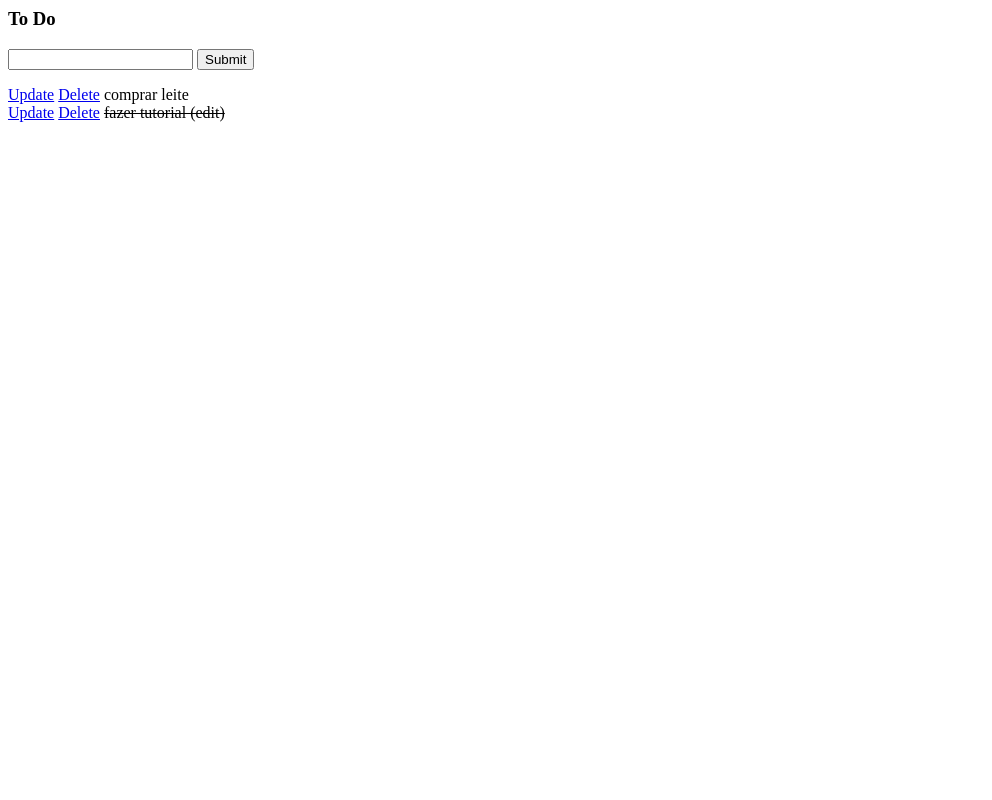
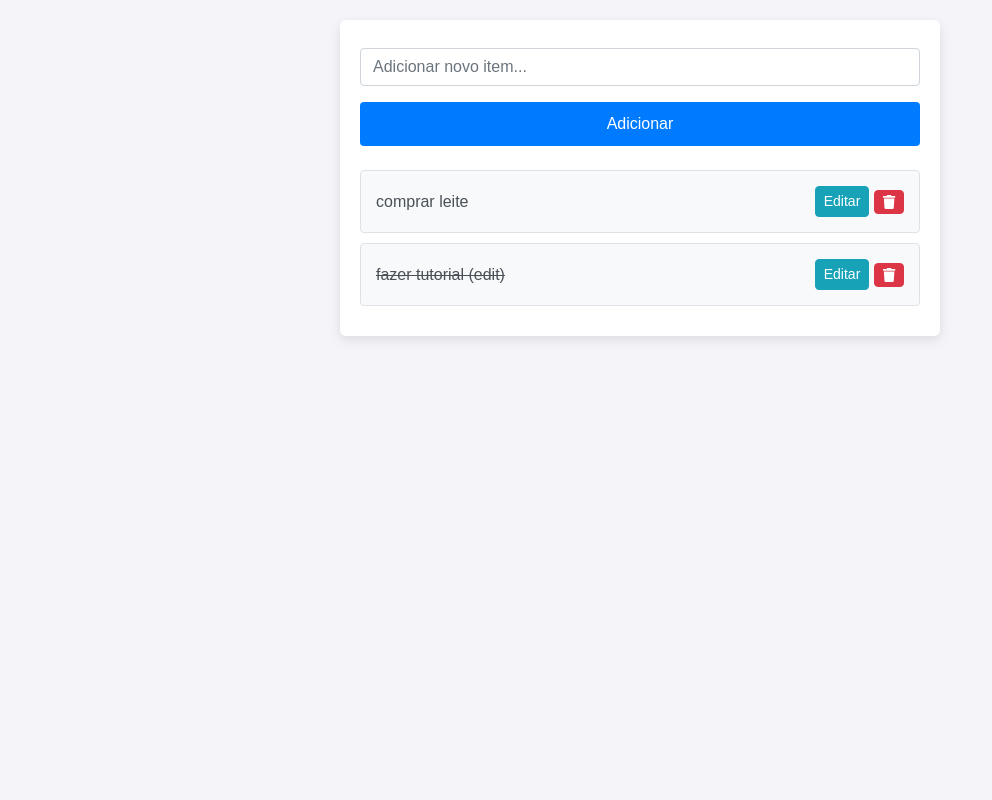
Before and after one commit to FelipeSeleme/DjangoTodoApp, a Django app: page / in a window 1280 px wide. Shown: the whole page, without its empty margins (0-992 px from the left). Run offline with Django 5.2, Linux system fonts and the light colour scheme; data comes from the database, SQL or seed files in the repository; both versions use the stored data as it was after the commit; some libraries are stand-ins or nearby versions.

Commit message:
visual upgrade

```diff
--- a/tasks/templates/tasks/list.html
+++ b/tasks/templates/tasks/list.html
@@ -1,19 +1,140 @@
-<h3>To Do</h3>
+<link
+	rel="stylesheet"
+	href="https://stackpath.bootstrapcdn.com/bootstrap/4.3.1/css/bootstrap.min.css"
+	integrity="sha384-ggOyR0iXCbMQv3Xipma34MD+dH/1fQ784/j6cY/iJTQUOhcWr7x9JvoRxT2MZw1T"
+	crossorigin="anonymous"
+/>
 
+<style>
+	body {
+		background-color: #f4f4f9;
+		color: #333;
+		font-family: Arial, sans-serif;
+	}
+
+	input {
+		width: 100%;
+		padding: 12px 20px;
+		margin: 8px 0;
+		box-sizing: border-box;
+		border: 1px solid #ccc;
+		border-radius: 4px;
+	}
+
+	input::placeholder {
+		color: #888;
+	}
+
+	.submit {
+		background-color: #007bff;
+		color: #fff;
+		border: none;
+		border-radius: 4px;
+		padding: 10px;
+		cursor: pointer;
+	}
+
+	.submit:hover {
+		background-color: #0056b3;
+	}
+
+	.center-column {
+		width: 600px;
+		margin: 20px auto;
+		padding: 20px;
+		background-color: #fff;
+		border-radius: 6px;
+		box-shadow: 0px 4px 12px rgba(0, 0, 0, 0.1);
+	}
+
+	.item-row {
+		display: flex;
+		justify-content: space-between;
+		align-items: center;
+		background-color: #f8f9fa;
+		margin: 10px 0;
+		padding: 15px;
+		border: 1px solid #dee2e6;
+		border-radius: 4px;
+		color: #495057;
+		font-size: 16px;
+	}
+
+	.item-row:hover {
+		background-color: #e9ecef;
+	}
+
+	.btn-danger {
+		background-color: #dc3545;
+		border-color: #dc3545;
+		color: #fff;
+		border-radius: 4px;
+	}
+
+	.btn-danger:hover {
+		background-color: #bd2130;
+		border-color: #b21f2d;
+	}
+
+	.btn-info {
+		background-color: #17a2b8;
+		border-color: #17a2b8;
+		color: #fff;
+		border-radius: 4px;
+	}
+
+	.btn-info:hover {
+		background-color: #117a8b;
+		border-color: #10707f;
+	}
+
+	.btn-danger .fa-trash {
+		margin-right: 0;
+	}
+</style>
+
+<div class="center-column">
 	<form method="POST" action="/">
-	{% csrf_token %} {{form.title}}
-	<input type="submit" name="Create Task" />
+		{% csrf_token %}
+		<input
+			type="text"
+			name="title"
+			placeholder="Adicionar novo item..."
+			class="form-control"
+		/>
+		<input
+			class="btn submit"
+			type="submit"
+			name="Create Task"
+			value="Adicionar"
+		/>
 	</form>
 
+	<div class="todo-list">
 		{% for task in tasks %}
+		<div class="item-row">
 			<div>
-	<a href="{% url 'update_task' task.id %}">Update</a>
-	<a href="{% url 'delete' task.id %}">Delete</a>
-
 				{% if task.complete == True %}
 				<strike>{{task}}</strike>
 				{% else %}
 				<span>{{task}}</span>
 				{% endif %}
 			</div>
+			<div>
+				<a
+					class="btn btn-sm btn-info"
+					href="{% url 'update_task' task.id %}"
+					>Editar</a
+				>
+				<a
+					class="btn btn-sm btn-danger"
+					href="{% url 'delete' task.id %}"
+					><i class="fa fa-trash"></i
+				></a>
+			</div>
+		</div>
 		{% endfor %}
+	</div>
+</div>
+
+<script src="https://cdnjs.cloudflare.com/ajax/libs/font-awesome/5.15.4/js/all.min.js"></script>
```
Also changed, not shown: db.sqlite3. Lines whose indentation alone changed are shown as unchanged.
